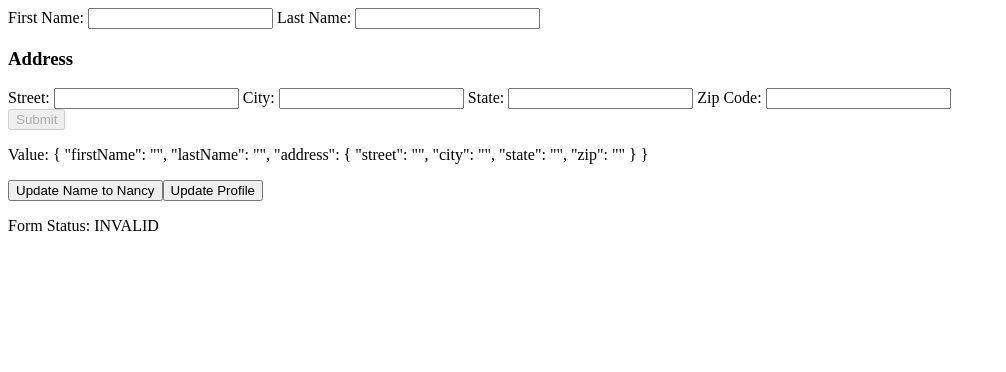
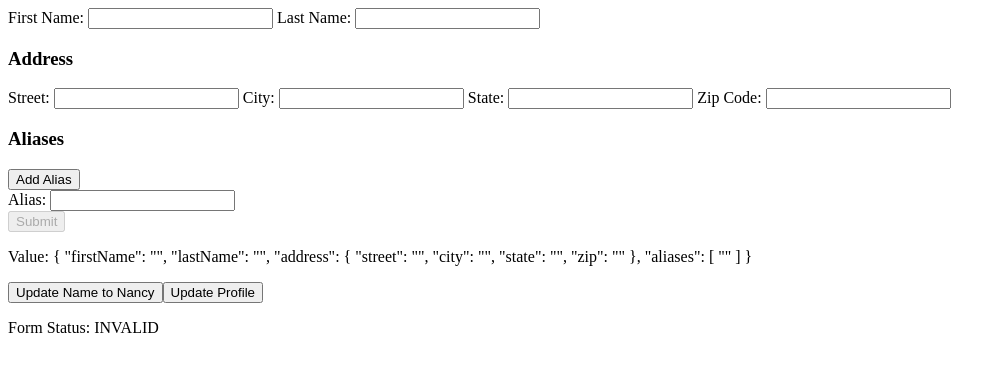
Before and after one commit to alexunjm/angular-11-review, an Angular app: page / in a window 1280 px wide. Shown: the top 372 px of the page, without its empty margins (0-1006 px from the left). Built offline with nearby package versions, Linux system fonts and the light colour scheme.

Commit message:
formulario dinámica y validaciones básicas

```diff
--- a/src/app/my-reactive-forms/components/first-form/first-form.component.html
+++ b/src/app/my-reactive-forms/components/first-form/first-form.component.html
@@ -4,6 +4,16 @@
     <input type="text" formControlName="firstName" required />
   </label>
 
+  <div
+    *ngIf="firstName?.invalid && (firstName?.dirty || firstName?.touched)"
+    class="alert alert-danger"
+  >
+    <div *ngIf="firstName?.errors?.required">Name is required.</div>
+    <div *ngIf="firstName?.errors?.minlength">
+      Name must be at least 6 characters long.
+    </div>
+    <div *ngIf="firstName?.errors?.forbiddenName">Name cannot be Bob.</div>
+  </div>
   <label>
     Last Name:
     <input type="text" formControlName="lastName" />
@@ -33,6 +43,19 @@
     </label>
   </div>
 
+  <div formArrayName="aliases">
+    <h3>Aliases</h3>
+    <button (click)="addAlias()">Add Alias</button>
+
+    <div *ngFor="let alias of aliases.controls; let i = index">
+      <!-- The repeated alias template -->
+      <label>
+        Alias:
+        <input type="text" [formControlName]="i" />
+      </label>
+    </div>
+  </div>
+
   <button type="submit" [disabled]="!profileForm.valid">Submit</button>
 </form>
 
--- a/src/app/my-reactive-forms/components/first-form/first-form.component.ts
+++ b/src/app/my-reactive-forms/components/first-form/first-form.component.ts
@@ -1,5 +1,10 @@
 import { Component, OnInit } from '@angular/core';
-import { FormBuilder, Validators } from '@angular/forms';
+import {
+  AbstractControl,
+  FormArray,
+  FormBuilder,
+  Validators,
+} from '@angular/forms';
 
 @Component({
   selector: 'app-first-form',
@@ -8,7 +13,7 @@ import { FormBuilder, Validators } from '@angular/forms';
 })
 export class FirstFormComponent implements OnInit {
   profileForm = this.fb.group({
-    firstName: ['', Validators.required],
+    firstName: ['', [Validators.required, Validators.minLength(6)]],
     lastName: [''],
     address: this.fb.group({
       street: [''],
@@ -16,13 +21,22 @@ export class FirstFormComponent implements OnInit {
       state: [''],
       zip: [''],
     }),
+    aliases: this.fb.array([this.fb.control('')]),
   });
   constructor(private fb: FormBuilder) {}
 
   ngOnInit(): void {}
 
+  addAlias() {
+    this.aliases.push(this.fb.control(''));
+  }
+
+  get aliases() {
+    return this.profileForm.get('aliases') as FormArray;
+  }
+
   updateName() {
-    this.profileForm.get('firstName')?.setValue('Nancy');
+    this.firstName?.setValue('Nancy');
   }
 
   updateProfile() {
@@ -38,4 +52,8 @@ export class FirstFormComponent implements OnInit {
     // TODO: Use EventEmitter with form value
     console.warn(this.profileForm.value);
   }
+
+  get firstName(): AbstractControl | null {
+    return this.profileForm.get('firstName');
+  }
 }
```
